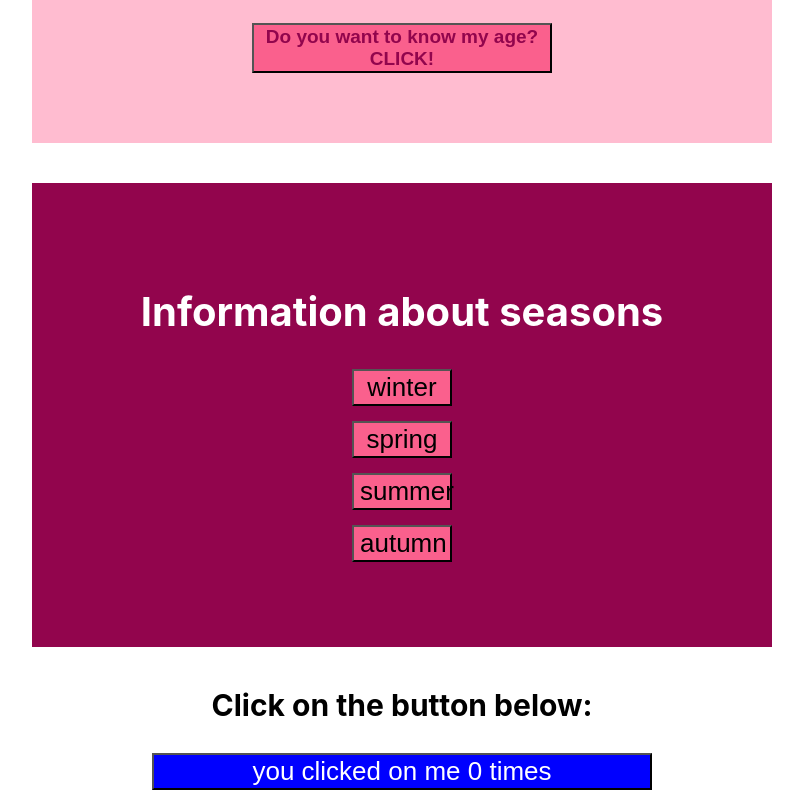
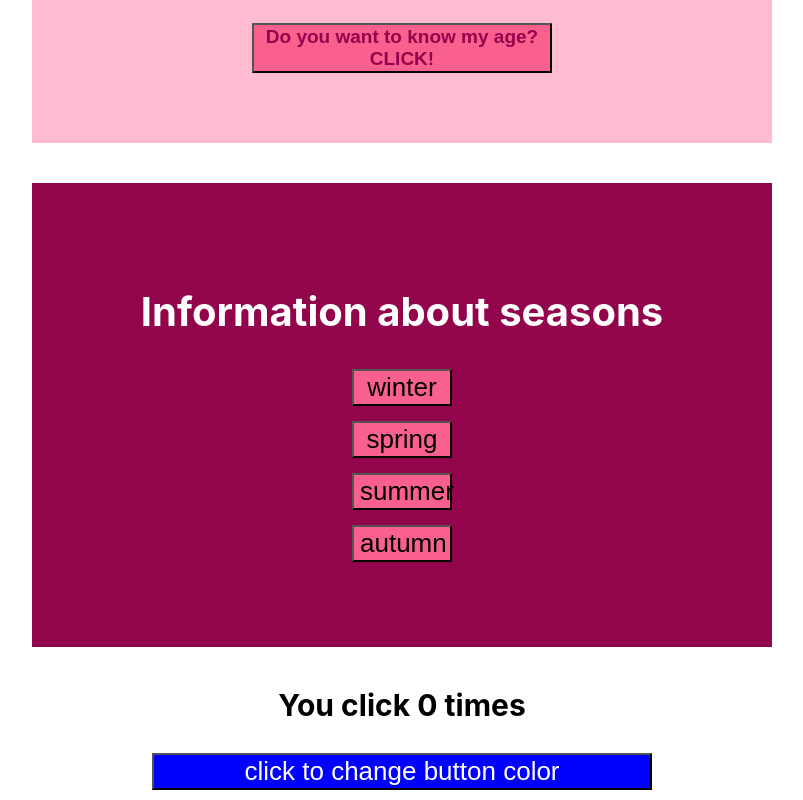
Before and after one commit to tms-js-pro-fe-68/valeriya-rozhentseva, a React (Vite) app: page / in a window 1280 px wide. Shown: the part 255-1055 px from the top of the page, without its empty margins (238-1041 px from the left). Built offline with nearby package versions, Linux system fonts and the light colour scheme.

Commit message:
fixed stComponent

```diff
--- a/src/components/StatefulComponents.jsx
+++ b/src/components/StatefulComponents.jsx
@@ -4,16 +4,13 @@ export default function StatefulComponents() {
   const [color, setColor] = useState('blue');
   const [count, setCount] = useState(0);
   function changeClick() {
-    if (color === 'blue') {
-      return setColor('green');
-    }
-    return setColor('blue');
+      return color === 'blue' ? setColor('green') : setColor('blue')
   }
 
   return (
     <>
       <p style={{ fontSize: '30px', textAlign: 'center' }}>
-        <b>Сlick on the button below:</b>
+        <b>You click {count} times</b>
       </p>
       <button
         style={{
@@ -28,9 +25,8 @@ export default function StatefulComponents() {
           setCount(count + 1);
         }}
         type="button"
-        id="button"
       >
-        you clicked on me {count} times
+        click to change button color
       </button>
     </>
   );
```
